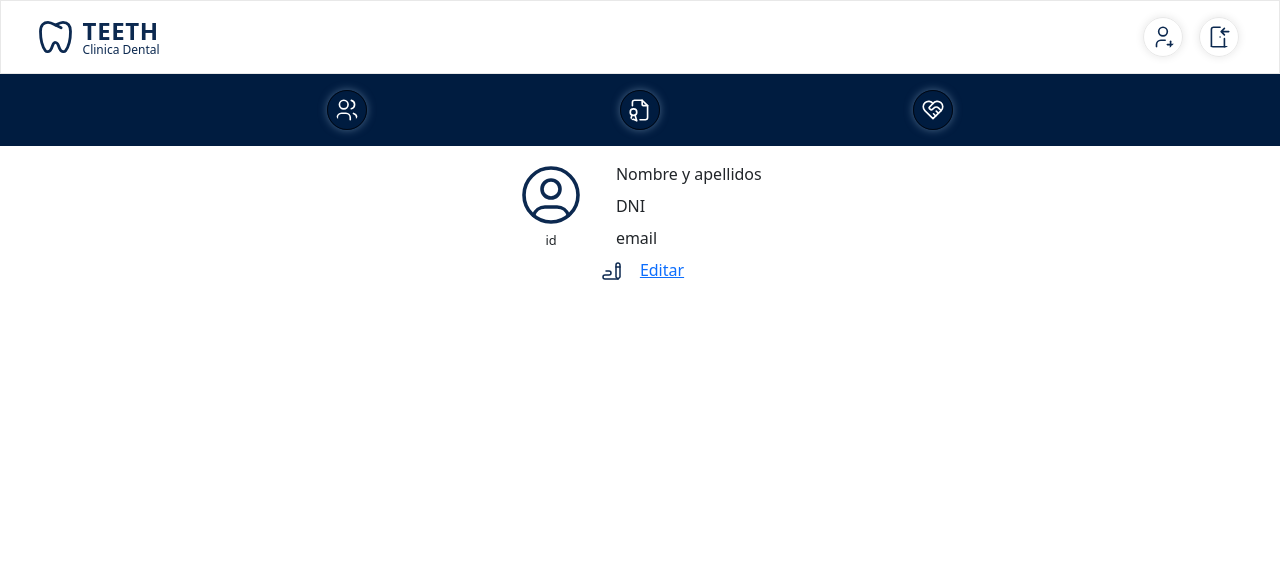
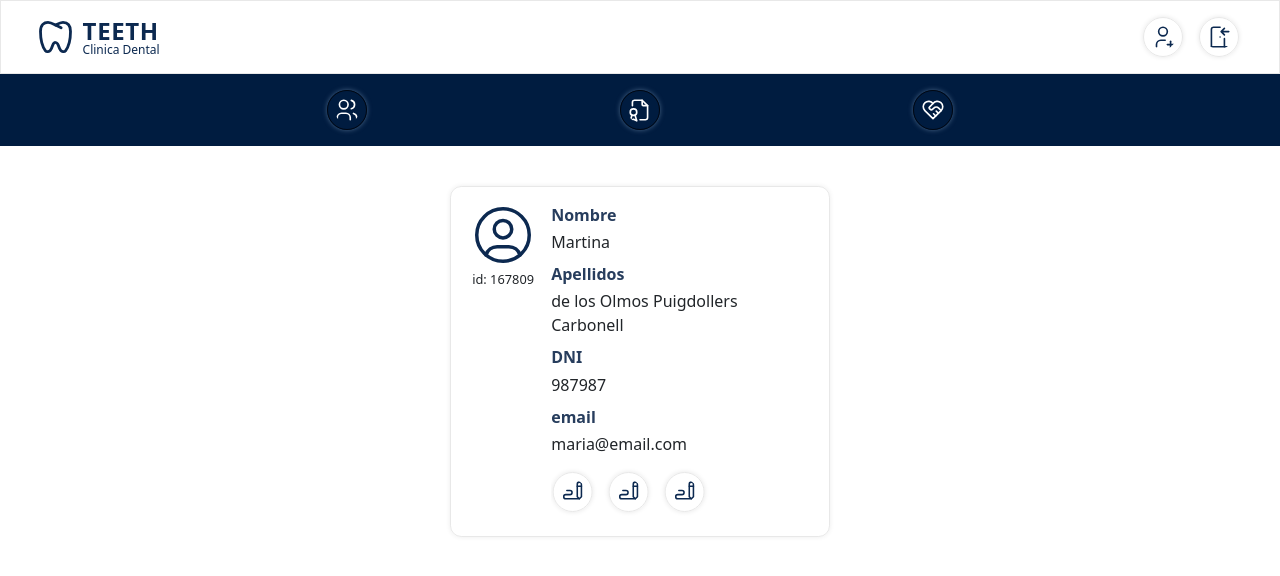
Before and after one commit to ditgrau/jgp-fsd-ClinicaDental-Frontend, a React (Vite) app in the folder clinicaDental/: page /profile in a window 1280 px wide. Shown: the top 576 px of the page. Built offline with nearby package versions, Linux system fonts and the light colour scheme.

Commit message:
"style: vista perfil usuario"

```diff
--- a/clinicaDental/src/componentes/IconNav/IconNav.css
+++ b/clinicaDental/src/componentes/IconNav/IconNav.css
@@ -29,18 +29,19 @@
 }
 
 .darkStyle {
-    box-shadow: 0 0 .5rem rgba(122, 152, 180, 0.6);
+    box-shadow: 0 0 .3rem rgba(122, 152, 180, 0.6);
     border: solid 1px rgb(0, 7, 18);
 }
 
 .whiteStyle {
-    box-shadow: 0 0 .5rem rgba(0,0,0,.1);
+    box-shadow: 0 0 .3rem rgba(0,0,0,.1);
     border: solid 1px rgb(232, 232, 232);
 }
 
 .darkStyleText {
     color: #77a3dc;
     font-weight: 500;
+
 }
 
 .whiteStyleText {
--- a/clinicaDental/src/pages/Login/Login.jsx
+++ b/clinicaDental/src/pages/Login/Login.jsx
@@ -52,8 +52,6 @@ export function Login() {
                         email: tokenDecoded.email
                     })
                 )
-                console.log(result.token)
-                console.log(tokenDecoded);
 
                 setTimeout(() => {
                     navigate("/");
--- a/clinicaDental/src/pages/Profile/Profile.css
+++ b/clinicaDental/src/pages/Profile/Profile.css
@@ -5,10 +5,14 @@
 }
 
 .profile-card {
+    display: flex;
+    flex-direction: row;
+    justify-content: space-around;
     display: inline-flex;
-    justify-content: space-around;
     padding: .5rem;
-    flex-direction: row;
+    box-shadow: 0 0 .3rem rgba(0, 0, 0, 0.075);
+    border: solid 1px rgb(232, 232, 232);
+    border-radius: .7rem;
 }
 
 .id-card {
@@ -32,13 +36,11 @@
     max-width: 100%;
     overflow: hidden;
     word-break: break-word;
-    margin-left: 1rem;
 }
 
 .profile-footer {
-    background-color: white !important;
     display: flex;
-    flex-direction: row-reverse;
+    transform: translate(-.4rem, 0);
 }
 
 .title-card {
--- a/clinicaDental/src/pages/Profile/Profile.jsx
+++ b/clinicaDental/src/pages/Profile/Profile.jsx
@@ -1,25 +1,50 @@
 import React from "react";
-import { Link } from 'react-router-dom'
+import { IconNav } from '../../componentes/IconNav/IconNav'
+import { Container, Row, Col } from 'react-bootstrap'
 import '../Profile/Profile.css'
 import userIcon from '../../assets/user-circle.svg'
 import editIcon from '../../assets/writing.svg'
+import { MDBCard, MDBCardBody, MDBCardFooter, } from 'mdb-react-ui-kit';
+
 
 export function Profile() {
     return (
-        <div className='profile-card'>
-            <aside className="id-card">
-                <img src={userIcon} alt='userProfile'></img>
-                <span>id</span>
-            </aside>
-            <section className="data-card">
-                <span>Nombre y apellidos</span>
-                <span>DNI</span>
-                <span>email</span>
-                <Link to='/edit' className="editProfile">
-                <img src={editIcon} alt='editProfile' className="editProfile-img"></img>
-                <span className="editProfile-text">Editar</span>
-                </Link>
-            </section>
-        </div>
+        <Container>
+            <Row className="profile-row">
+                <Col xs={10} md={4} className="profile-card">
+
+                    <aside className="id-card">
+                        <img src={userIcon} alt='userProfile'></img>
+                        <span>id: 167809</span>
+                    </aside>
+                    <section className="data-card">
+                        <div>
+                            <p className="title-card">Nombre</p>
+                            <span>Martina</span>
+                        </div>
+                        <div>
+                            <p className="title-card">Apellidos</p>
+                            <span>de los Olmos Puigdollers Carbonell</span>
+                        </div>
+                        <div>
+                            <p className="title-card">DNI</p>
+                            <span>987987</span>
+                        </div>
+                        <div>
+                            <p className="title-card">email</p>
+                            <span>maria@email.com</span>
+                        </div>
+                        <div className="profile-footer">
+                            <IconNav link='/edit' className='whiteStyle' icon={editIcon} text='Editar' />
+                            <IconNav link='/citas' className='whiteStyle' icon={editIcon} text='Mis citas' />
+                            <IconNav link='/nuevaCita' className='whiteStyle' icon={editIcon} text='Pedir cita' />
+                        </div>
+                    </section>
+
+
+
+                </Col>
+            </Row>
+        </Container >
     )
 }
```
